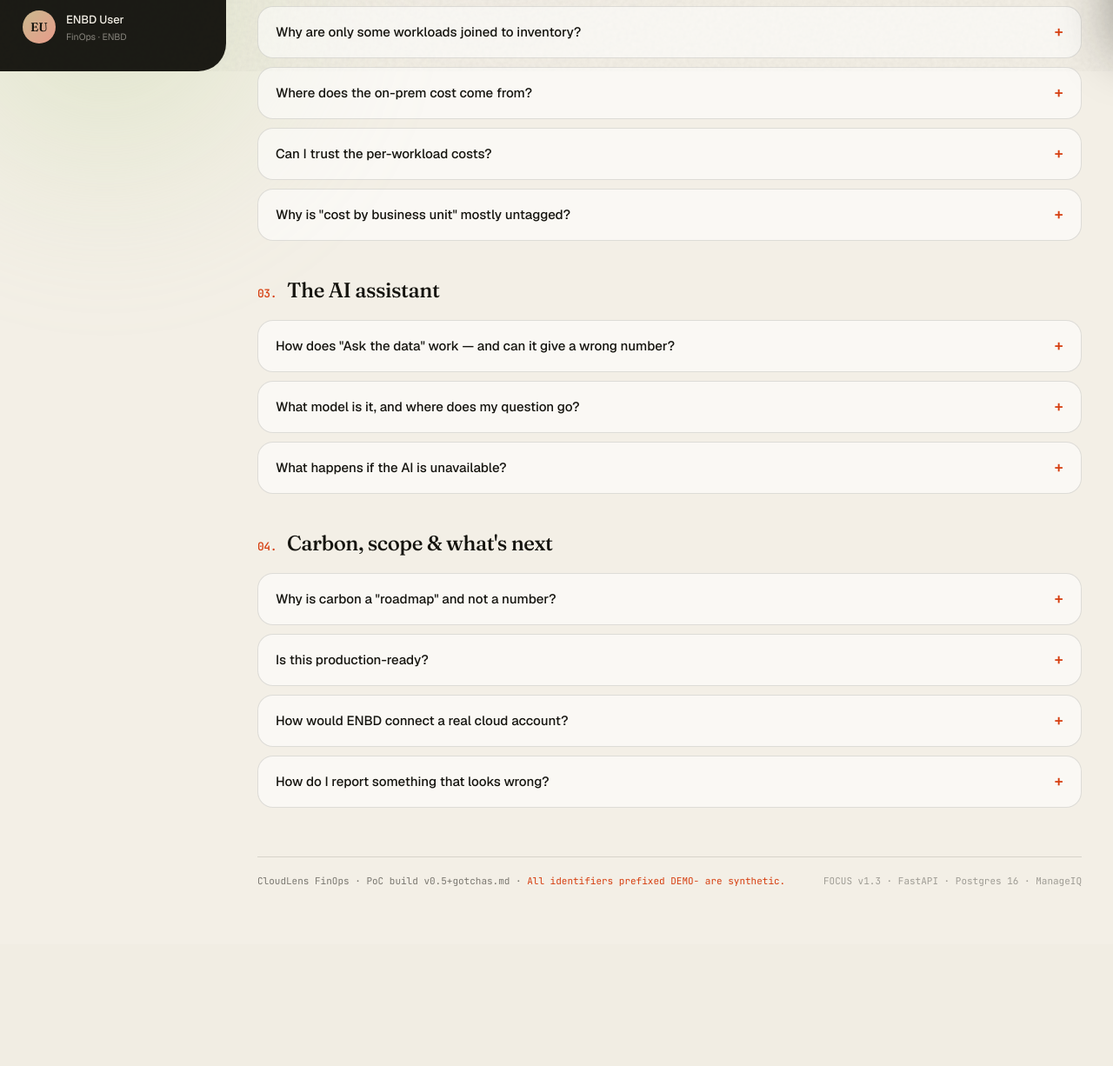
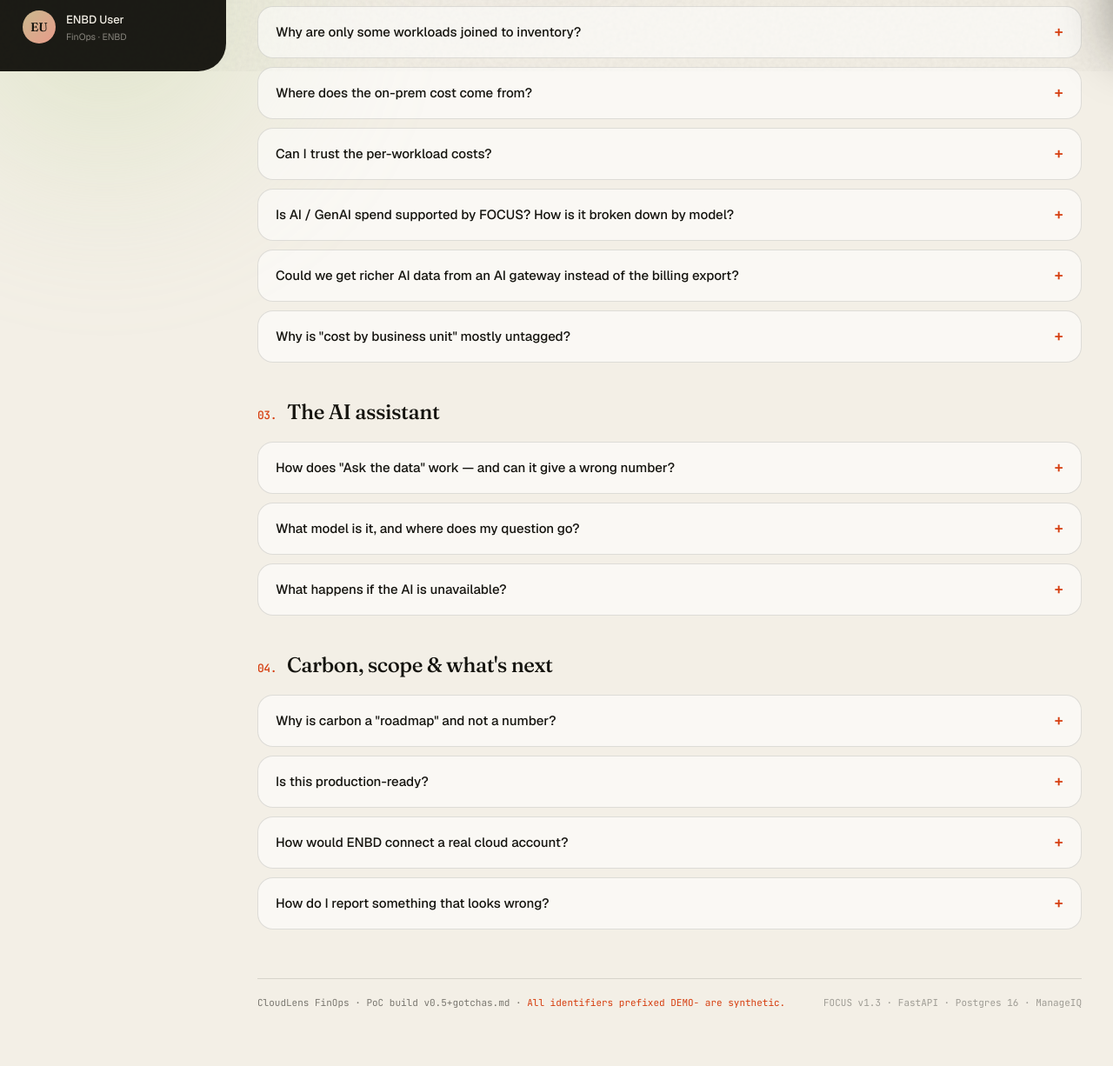
Before and after one commit to koushal2018/focus-manageiq-bridge, a FastAPI app: page /faq in a window 1280 px wide. Shown: the part 718-1944 px from the top of the page at 87% size. Before the commit the page ends 1737 px from the top, so only its background shows below. Run offline with FastAPI, Linux system fonts and the light colour scheme; some web fonts are replaced.

Commit message:
docs(faq): AI/GenAI FOCUS support + AI-gateway attribution option
- FAQ (data section): new Q on whether AI spend is FOCUS-supported —
  native category/subcategory, per-model breakdown derived from SkuMeter
  (provider-dependent), community standardising it (open FRs). New Q on
  gathering richer AI data from an AI gateway, joined to FOCUS cost.
- EBA-BACKLOG B-8.5: AI-gateway cost attribution as a scoped stretch item.
- GOTCHAS F-3: AI per-model/token not normative in FOCUS yet, verified
  against open FOCUS_Spec GitHub FRs (#2489/#2488/#2487/#2405).

```diff
--- a/web/templates/view_faq.html
+++ b/web/templates/view_faq.html
@@ -79,6 +79,39 @@
     drill-down, and the AI answers. If two screens ever disagree, that's a bug we'd want to know about — they're built
     to agree.</p></div>
   </details>
+  <details class="faq-q"><summary>Is AI / GenAI spend supported by FOCUS? How is it broken down by model?</summary>
+    <div class="faq-a">
+      <p><strong>Partly — and the console says so honestly ("Conditional").</strong> AI <em>cost</em> is FOCUS-native:
+      <code>ServiceCategory = 'AI and Machine Learning'</code> is a mandatory allowed value, and FOCUS v1.3 adds
+      <code>ServiceSubcategory</code> values including <strong>Generative AI</strong> and <strong>Machine Learning</strong>.
+      So "how much are we spending on AI?" is fully spec-supported.</p>
+      <p><strong>What is NOT yet normative</strong> is the breakdown by <em>model</em> and <em>token type</em>. FOCUS has
+      no column for "claude-3-5-sonnet" or "input vs output tokens." We carry the model id in <code>SkuMeter</code> (the
+      general "what's being metered" field) and parse it out — Bedrock and Azure OpenAI populate it cleanly; OCI Gen-AI
+      is inconsistent and needs backfill. That provider-dependence is exactly why the verdict is "Conditional," not
+      "Native."</p>
+      <p>This isn't a gap we invented — the FOCUS community is <strong>actively standardising it right now</strong> (open
+      proposals for recommended AI <code>SkuMeter</code> values, an <code>InputModality</code> property, and
+      token/cache representation). The proposals <em>extend SkuMeter</em>, so this approach ages well: when ratified, it
+      becomes a mapping change, not a redesign.</p>
+    </div>
+  </details>
+  <details class="faq-q"><summary>Could we get richer AI data from an AI gateway instead of the billing export?</summary>
+    <div class="faq-a">
+      <p><strong>Yes — and for per-model / per-team / per-prompt detail, that's the stronger source.</strong> The FOCUS
+      billing export answers "what did AI cost," but an <strong>AI gateway</strong> (e.g. a Bedrock/LiteLLM-style proxy
+      that all AI calls route through) sees what billing can't: the exact model, input/output token counts, the calling
+      application or team, latency, and cache hits — per request, in real time.</p>
+      <p>The intended pattern is <strong>both, joined — not either/or</strong>: the FOCUS export stays the
+      <em>authoritative cost</em> (it's what you're actually invoiced), and the gateway provides the
+      <em>usage dimensions</em> (model, tokens, team) to attribute that cost — the same shape as the FOCUS↔ManageIQ
+      join elsewhere in this console (cost from one source, the breakdown dimension from another). It also future-proofs:
+      if ENBD standardises AI access behind a gateway, the per-model and chargeback story stops depending on how each
+      provider tags <code>SkuMeter</code>.</p>
+      <p>It's a roadmap option, not built in this PoC — but it's the natural next step for AI cost attribution and worth
+      scoping in the sprint.</p>
+    </div>
+  </details>
   <details class="faq-q"><summary>Why is "cost by business unit" mostly untagged?</summary>
     <div class="faq-a"><p>Business unit isn't a FOCUS column — it lives in resource <strong>tags</strong>
     (<code>cost-center</code>), and tagging is incomplete in this synthetic set (~38%). The console shows the tagged
```
Also changed, not shown: EBA-BACKLOG.md (+17 -0 lines), GOTCHAS.md (+5 -0 lines).
